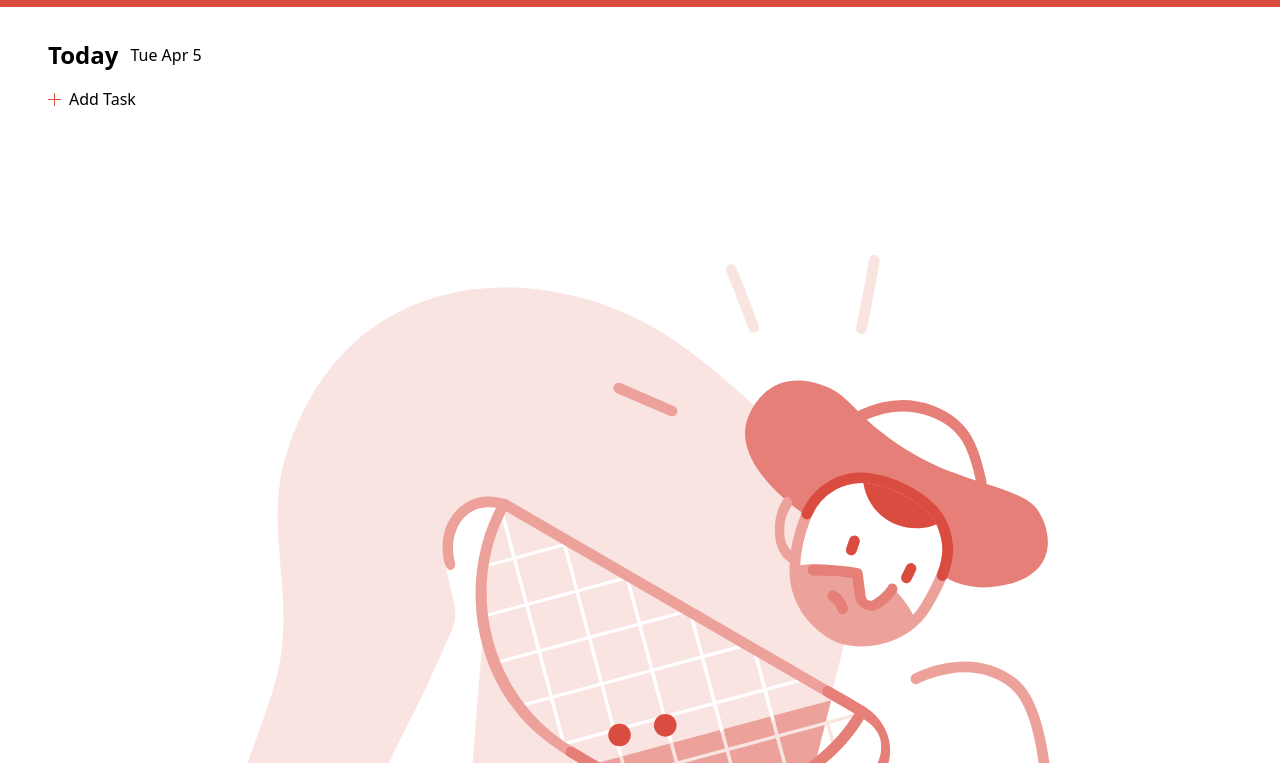
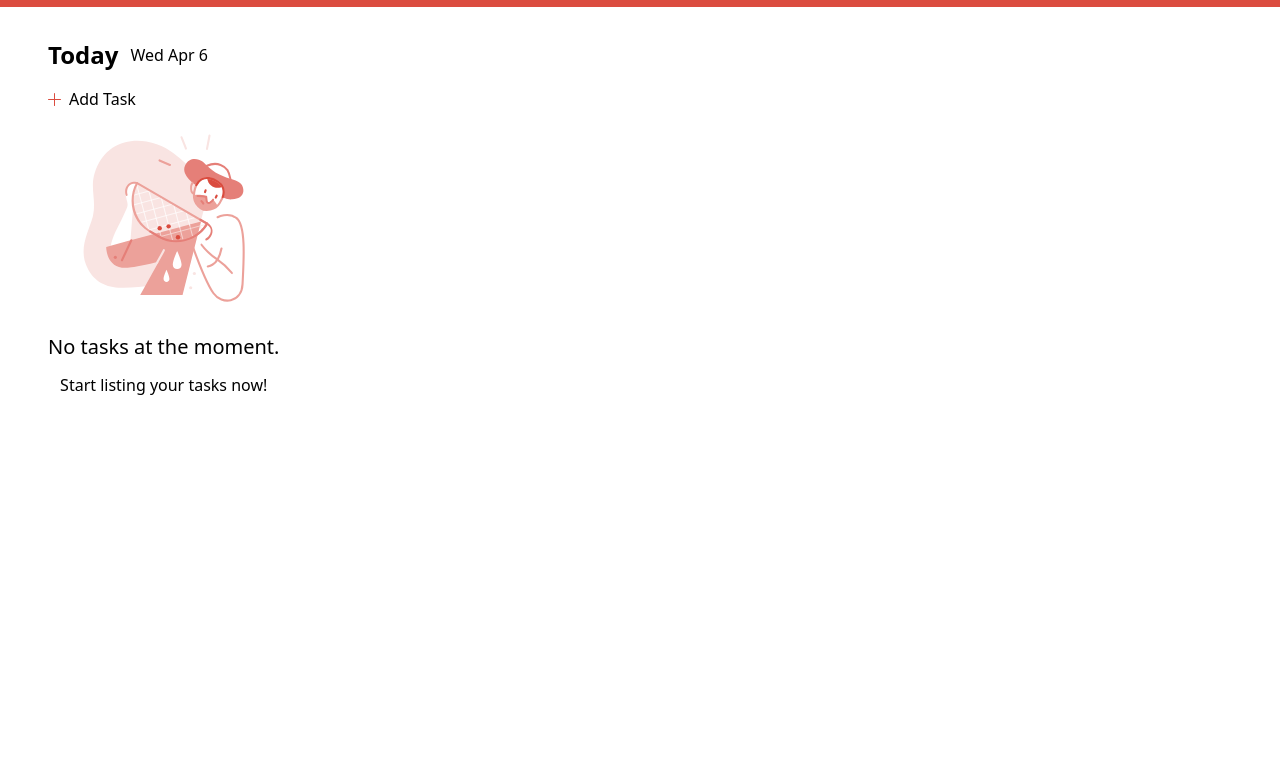
Before and after one commit to pieroguerrero/todolist, a website built with webpack: page dist/index.html in a window 1280 px wide. Shown: the part 37-800 px from the top of the page. Built offline with nearby package versions, Linux system fonts and the light colour scheme.

Commit message:
main landing and add task popup

```diff
--- a/src/index.js
+++ b/src/index.js
@@ -1,4 +1,5 @@
 import { headerListener } from "./scripts/Front/Listeners/headerListener";
+import { mainLanding_Listener } from "./scripts/Front/Listeners/mainLanding_Listener";
 import { headerRender } from "./scripts/Front/Renders/headerRender";
 import "./styles.css";
 //import { createNote } from "./scripts/back/note.js";
@@ -12,6 +13,8 @@ import "./styles.css";
 
 console.log("its alive!");
 headerListener.onPageLoad();
+mainLanding_Listener.onPageLoad();
+
 console.log("its alive 2!");
 
 
--- a/src/scripts/Front/Listeners/headerListener.js
+++ b/src/scripts/Front/Listeners/headerListener.js
@@ -10,8 +10,8 @@ const headerListener = (function () {
         },
         onClickHamburguerMenu: function () {
 
-            headerRender.onClickHamburguerMenu(this);
-            //pubsub.notify(time to show the menu)
+            headerRender.loadMenuTray(this);
+
         },
     }
 })();
--- /dev/null
+++ b/src/scripts/Front/Listeners/mainLandingWelcomeListener.js
@@ -0,0 +1,18 @@
+import { mainLandingWelcomeRender } from "../Renders/mainLandingWelcomeRender.js";
+
+const mainLandingWelcomeListener = (function () {
+
+    return {
+        // onPageLoad: function () {
+
+        //     mainLandingWelcomeRender.load();
+        //     //pubsub.notify(it's headers loading time)
+        // },
+        onClickAddTaskButton: function () {
+
+            mainLandingWelcomeRender.loadAddTaskPopUp(this);
+        },
+    }
+})();
+
+export { mainLandingWelcomeListener };
--- /dev/null
+++ b/src/scripts/Front/Listeners/mainLanding_Listener.js
@@ -0,0 +1,14 @@
+import { mainLanding_Render } from "../Renders/mainLanding_Render";
+
+const mainLanding_Listener = (function () {
+
+    return {
+        onPageLoad: function () {
+
+            mainLanding_Render.load();
+
+        },
+    }
+})();
+
+export { mainLanding_Listener };
--- a/src/scripts/Front/Renders/headerRender.js
+++ b/src/scripts/Front/Renders/headerRender.js
@@ -13,7 +13,7 @@ const headerRender = (function () {
 
             loadHamburguerMenuButton();
         },
-        onClickHamburguerMenu: function (btnHamburguerMenu) {
+        loadMenuTray: function (btnHamburguerMenu) {
 
             btnHamburguerMenu.querySelector(".menu_icon").classList.toggle("hidden");
             btnHamburguerMenu.querySelector(".close_icon").classList.toggle("hidden");
@@ -22,6 +22,8 @@ const headerRender = (function () {
 
             const divMenuExpanded = document.querySelector(".div-menu-expanded");
             divMenuExpanded.classList.toggle("change");
+
+            //pubsub.notify(time to load data and in the menu tray)
         },
     }
 })();
--- /dev/null
+++ b/src/scripts/Front/Renders/mainLandingAddTaskPoUp_Render.js
@@ -0,0 +1,27 @@
+import PubSub from 'pubsub-js'
+
+const mainLandingAddTaskPoUp_Render = (function () {
+
+    const divAddTask = document.querySelector(".div-add-todo-form");
+
+    return {
+        load: function () {
+            this.show();
+            //pubsub.notify(time to all the data from the modal popup:projects and dates)
+            PubSub.publish("main-landing-addtask-load", { clientCurrentDate: new Date() });
+        },
+        hide: function () {
+
+            if (!divAddTask.classList.contains("hidden")) {
+                divAddTask.classList.add("hidden");
+            }
+        },
+        show: function () {
+
+            divAddTask.classList.remove("hidden");
+
+        },
+    }
+})();
+
+export { mainLandingAddTaskPoUp_Render };
--- a/src/scripts/Front/Renders/mainLandingRender.js
+++ /dev/null
@@ -1,10 +0,0 @@
-const mainLandingRender = (function () {
-
-
-
-    return {
-        load: function () {
-
-        },
-    }
-})();
--- /dev/null
+++ b/src/scripts/Front/Renders/mainLandingWelcomeRender.js
@@ -0,0 +1,29 @@
+import { mainLandingWelcomeListener } from "../Listeners/mainLandingWelcomeListener.js";
+
+import { mainLandingAddTaskPoUp_Render } from "./mainLandingAddTaskPoUp_Render.js";
+
+const mainLandingWelcomeRender = (function () {
+
+    const divLandingWelcome = document.querySelector(".div-welcome-section");
+
+    const loadAddTaskButton = function () {
+
+        const btnAddTask = document.getElementById("button-welcome-section-addtask");
+        btnAddTask.onclick = mainLandingWelcomeListener.onClickAddTaskButton.bind(btnAddTask);
+    };
+
+    return {
+        load: function () {
+
+            loadAddTaskButton();
+            //load the list of projects if any
+        },
+        loadAddTaskPopUp: function (btnAddTask) {
+
+            divLandingWelcome.classList.add("hidden");
+            mainLandingAddTaskPoUp_Render.load();
+        },
+    }
+})();
+
+export { mainLandingWelcomeRender };
--- /dev/null
+++ b/src/scripts/Front/Renders/mainLanding_Render.js
@@ -0,0 +1,24 @@
+import { mainLandingAddTaskPoUp_Render } from "./mainLandingAddTaskPoUp_Render";
+import { mainLandingWelcomeRender } from "./mainLandingWelcomeRender";
+import format from 'date-fns/format';
+
+const mainLanding_Render = (function () {
+
+    const loadTitleDiv = function () {
+
+        const pTitle = document.getElementById("p-todolist-description");
+        pTitle.textContent = format(new Date(), "EEE MMM d");
+    };
+
+    return {
+
+        load: function () {
+
+            loadTitleDiv();
+            mainLandingAddTaskPoUp_Render.hide();
+            mainLandingWelcomeRender.load();
+        },
+    }
+})();
+
+export { mainLanding_Render };
```
Also changed, not shown: dist/bundle.js, dist/index.html, src/scripts/Front/Listeners/mainLandingAddTask_Listener.js (added), src/scripts/Front/Listeners/mainLandingListener.js (deleted).
